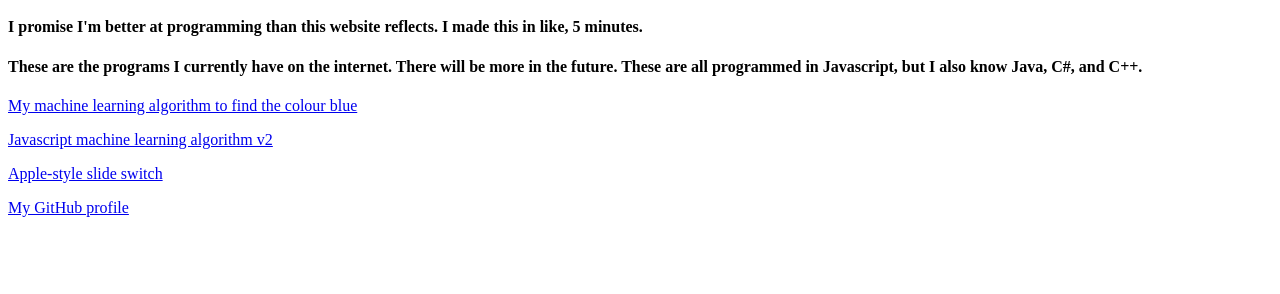
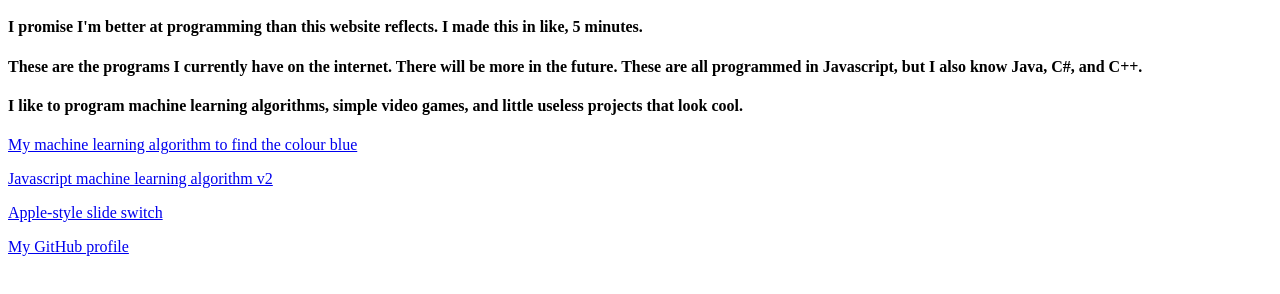
Before and after one commit to TreacherousToast/TreacherousToast-s-program-website, a plain HTML site: page index.html in a window 1280 px wide. Shown: the part 48-342 px from the top of the page. Drawn offline with Linux system fonts and the light colour scheme.

Commit message:
Update index.html

```diff
--- a/index.html
+++ b/index.html
@@ -3,6 +3,7 @@
 <h1>TreacherousToast's programs</h1>
 <h4>I promise I'm better at programming than this website reflects. I made this in like, 5 minutes.</h4>
     <h4>These are the programs I currently have on the internet. There will be more in the future. These are all programmed in Javascript, but I also know Java, C#, and C++.</h4>
+    <h4>I like to program machine learning algorithms, simple video games, and little useless projects that look cool.</h4>
 <p><a href="https://goo.gl/JMyU1t">My machine learning algorithm to find the colour blue</a></p>
 <p><a href="https://goo.gl/vTRD3m">Javascript machine learning algorithm v2</a></p>
 <p><a href="https://goo/gl/x3z5hm">Apple-style slide switch</a></p>
```
